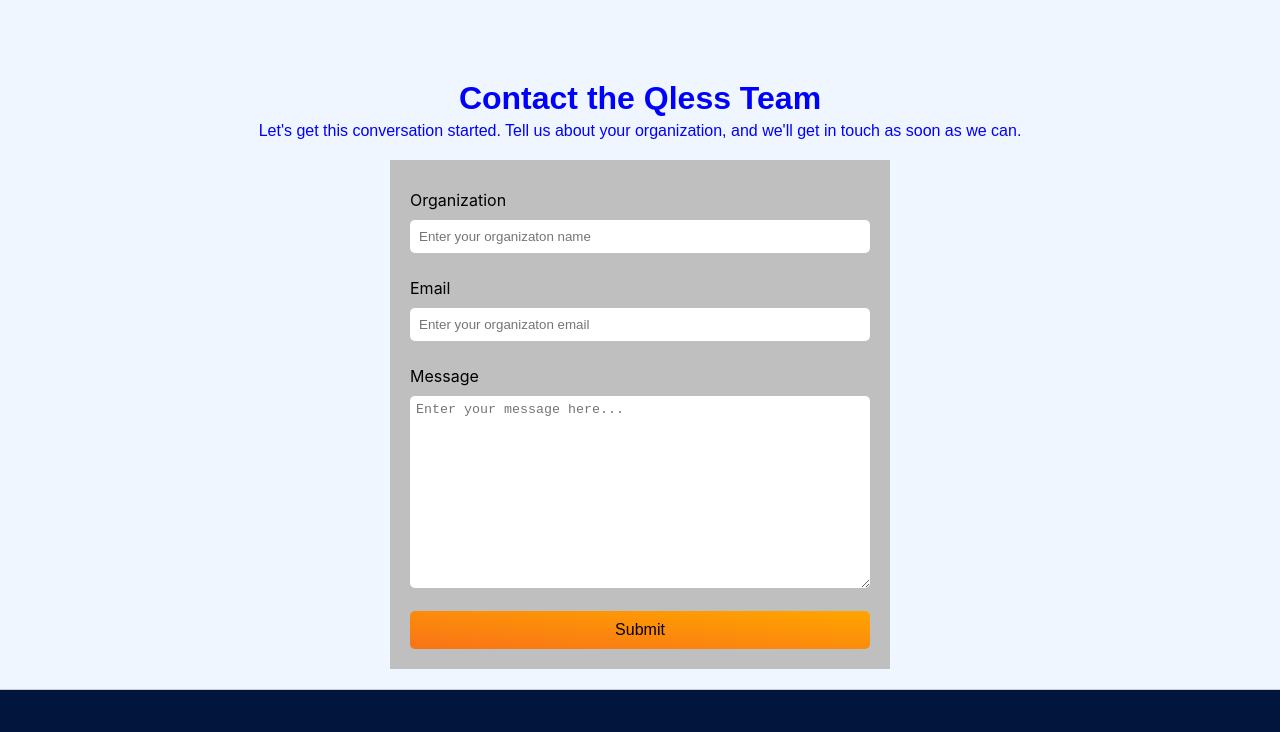
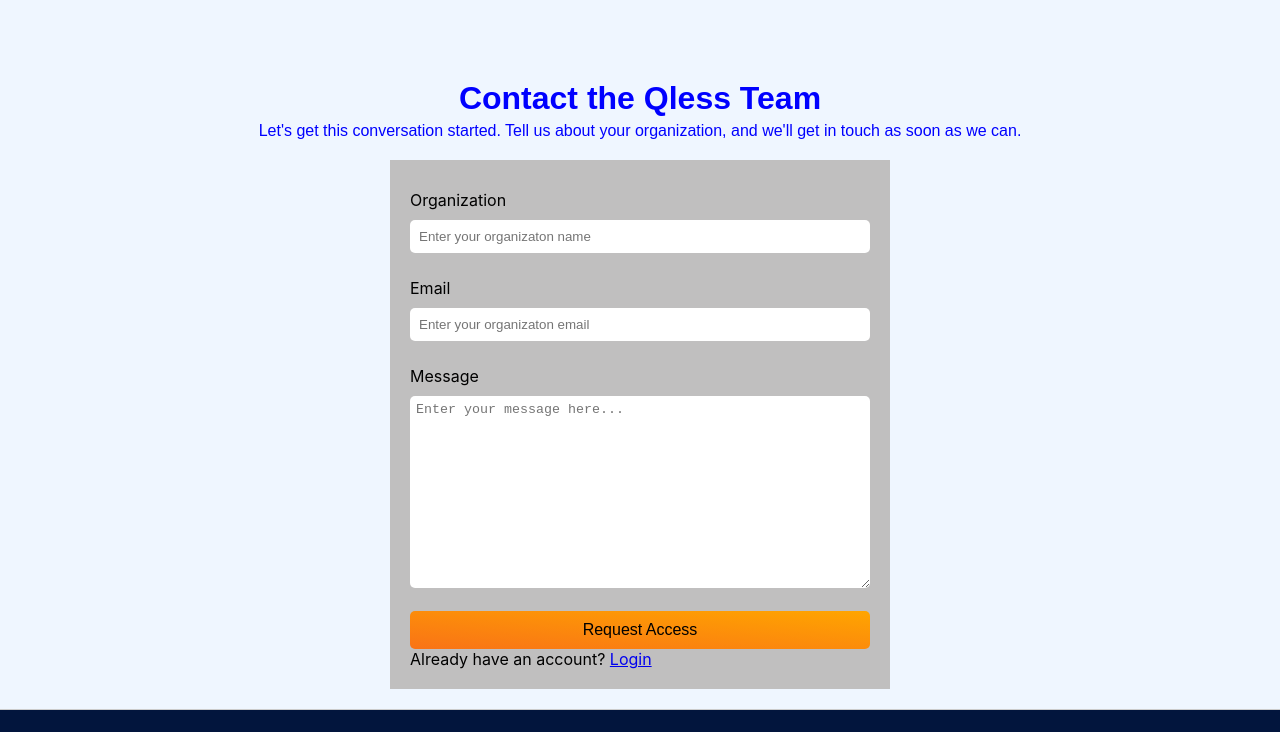
Before and after one commit to Iknite-Space/queueless, a React (Create React App) app in the folder app/: page /contact in a window 1280 px wide. Shown: the top 732 px of the page. Built offline with nearby package versions, Linux system fonts and the light colour scheme.

Commit message:
updated the contact page to route to login page if the organization already have an account

```diff
--- a/app/package.json
+++ b/app/package.json
@@ -12,6 +12,7 @@
     "@testing-library/user-event": "^13.5.0",
     "axios": "^1.10.0",
     "date-fns": "^4.1.0",
+    "firebase": "^12.0.0",
     "jspdf": "^3.0.1",
     "react": "^19.1.0",
     "react-calendar": "^6.0.0",
@@ -21,6 +22,7 @@
     "react-router": "^7.6.3",
     "react-router-dom": "^7.6.3",
     "react-scripts": "5.0.1",
+    "react-toastify": "^11.0.5",
     "uuid": "^11.1.0",
     "web-vitals": "^2.1.4"
   },
--- a/app/src/pages/ContactUsPage/ContactUs.jsx
+++ b/app/src/pages/ContactUsPage/ContactUs.jsx
@@ -14,10 +14,10 @@ export const ContactUs = () => {
       })
       .then(
         () => {
-          console.log("SUCCESS!");
+          console.log("Request sent! We'll get back to you.");
         },
         (error) => {
-          console.log("FAILED...", error.text);
+          console.log("Failed to send:", error.text);
         }
       );
   };
@@ -26,7 +26,10 @@ export const ContactUs = () => {
     <div className="contact-details">
       <div className="form-header">
         <h1>Contact the Qless Team</h1>
-        <p>Let&apos;s get this conversation started. Tell us about your organization, and we&apos;ll get in touch as soon as we can. </p>
+        <p>
+          Let&apos;s get this conversation started. Tell us about your
+          organization, and we&apos;ll get in touch as soon as we can.{" "}
+        </p>
       </div>
       <div className="form-container">
         <form ref={form} onSubmit={sendEmail}>
@@ -48,16 +51,22 @@ export const ContactUs = () => {
           />
           <label>Message</label>
           <textarea
+            id="message"
             rows="12"
             cols="50"
             placeholder="Enter your message here..."
           />
-          <input
+          <button
             className="submit-btn"
             type="submit"
             id="submit"
             value="Submit"
-          />
+          >
+            Request Access
+          </button>
+          <div>
+            Already have an account? <a href="/login">Login</a>
+          </div>
         </form>
       </div>
     </div>
```
Also changed, not shown: 1 other file (tests, documents, lock files or other folders).
